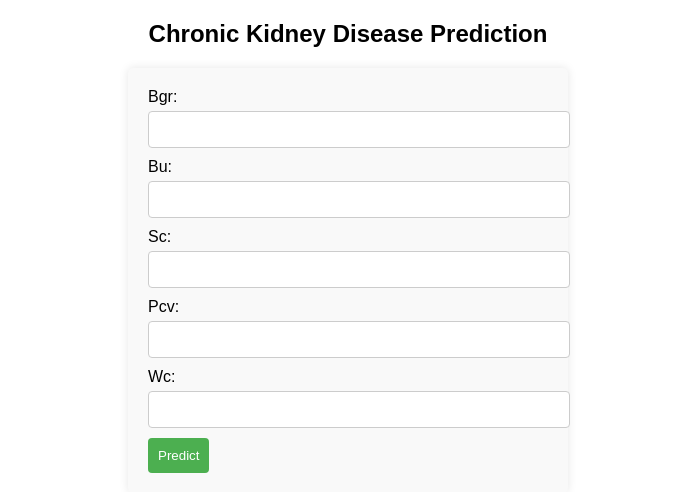
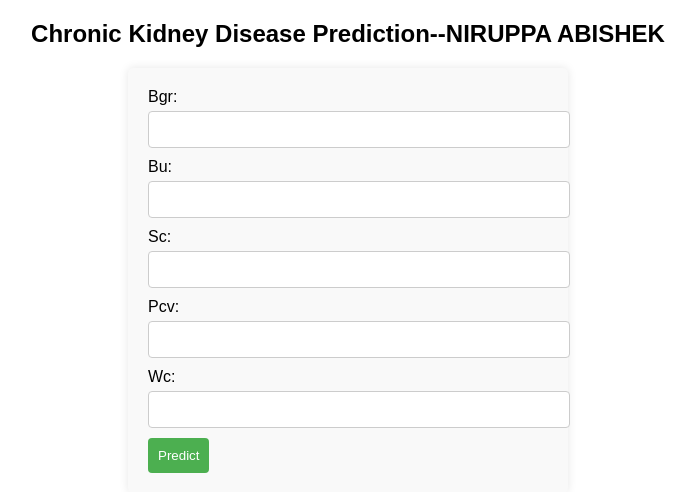
Before and after one commit to Niruppa2000/CI-CD-GIT, a Flask app: page / in a window 1280 px wide. Shown: the top 492 px of the page, without its empty margins (292-986 px from the left). Run offline with Flask 3, Linux system fonts and the light colour scheme; parts of the project's set-up code (start-up, migrations or seed data) failed here and were passed over.

Commit message:
NiruppaAbishekadd

```diff
--- a/templates/input.html
+++ b/templates/input.html
@@ -41,7 +41,7 @@
     </style>
 </head>
 <body>
-    <h2 style="text-align:center">Chronic Kidney Disease Prediction</h2>
+    <h2 style="text-align:center">Chronic Kidney Disease Prediction--NIRUPPA ABISHEK</h2>
     <form action="/predict" method="post">
         <label for="bgr">Bgr:</label>
         <input type="number" id="bgr" name="bgr" required>
```
